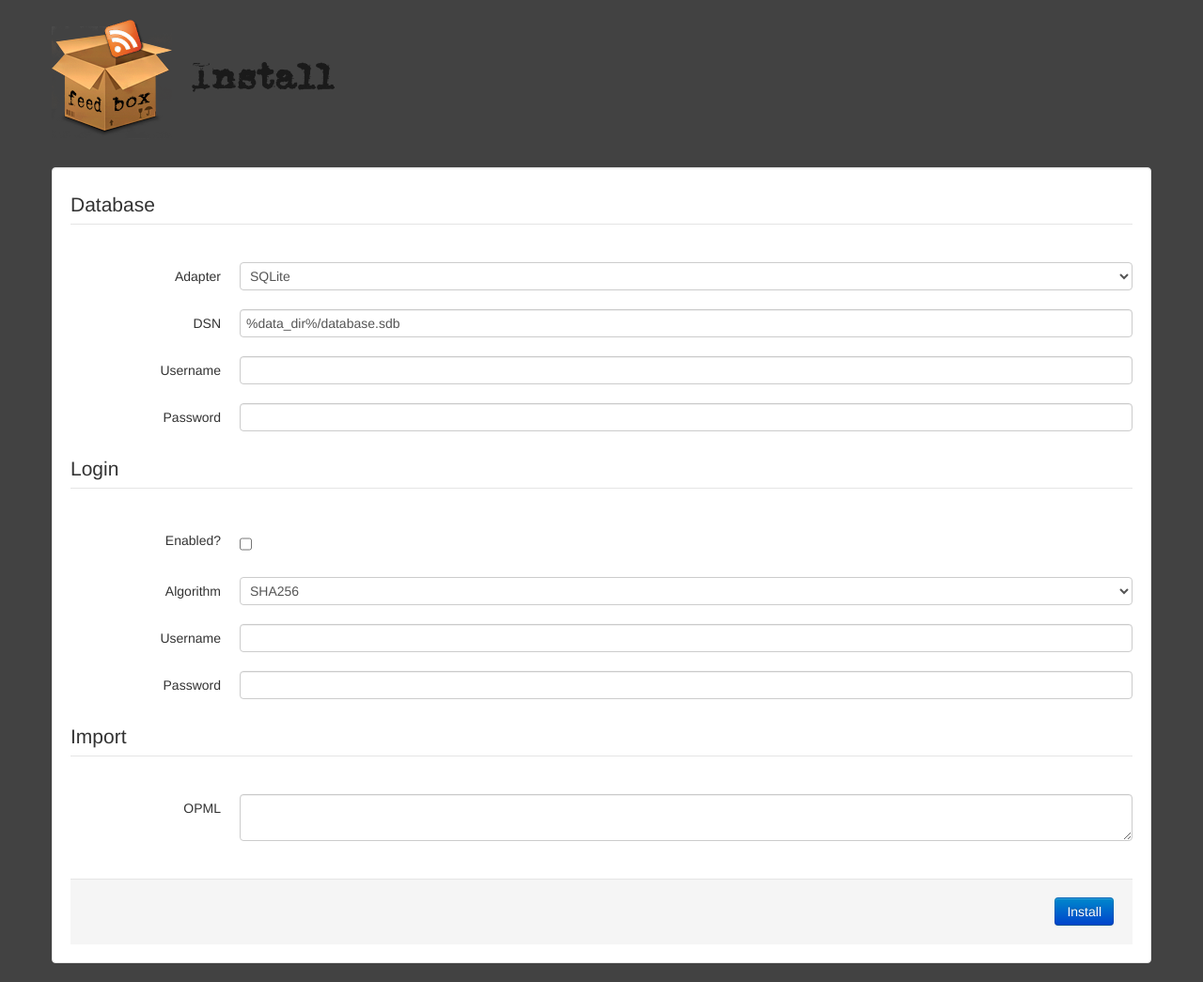
After one commit to nogo/feedbox, a PHP site: template templates/install.html in a window 1280 px wide. The commit adds this page. Shown: the whole page at 94% size. Run offline with PHP 8.4, Linux system fonts and the light colour scheme; the template is opened without the code that fills it, so the values that code supplies are empty.

Commit message:
update installation with frontend

```diff
--- a/public/css/style.css
+++ b/public/css/style.css
@@ -17,6 +17,13 @@ a:hover, a:focus,
 .nav-list > li > a:hover,
 .nav-list > li > a:focus {
     background: #5E5E5E;
+}
+
+.page-header {
+    border-bottom: none;
+    color: #1a1a1a;
+    font-family: 'SearsTowerRegular';
+    padding-bottom: 0;
 }
 
 /* custom */
--- a/public/index.php
+++ b/public/index.php
@@ -14,6 +14,10 @@ if ($app->config('login.enabled')) {
 
 $app->get('/',
     function () use ($app) {
+        if (!$app->config('installed')) {
+            $app->redirect('install.php');
+        }
+
         $app->render('index.html');
     }
 );
--- a/config/default.yml
+++ b/src/Nogo/Feedbox/Resources/config/default.yml
@@ -3,6 +3,9 @@ mode:  "dev"
 templates.path: "%root_dir%/templates"
 data_dir:  "%root_dir%/data"
 cache_dir: "%data_dir%/cache"
+
+log.enabled: true
+log_dir:     "%data_dir%/log"
 
 # Login
 login.enabled:     false
--- /dev/null
+++ b/templates/install.html
@@ -0,0 +1,111 @@
+<!DOCTYPE html>
+<html lang="en">
+<head>
+    <meta charset="utf-8">
+    <title>FeedBox</title>
+    <meta name="viewport" content="width=device-width, initial-scale=1.0">
+    <meta name="description" content="">
+    <meta name="author" content="">
+    <link href="css/bootstrap.min.css" rel="stylesheet">
+    <link href="css/font-awesome.min.css" rel="stylesheet">
+    <link href="css/style.css" rel="stylesheet">
+    <link rel="shortcut icon" href="img/box64.ico" type="image/x-icon"/>
+</head>
+<body>
+
+<div class="container">
+    <h1 class="page-header">
+        <img src="img/box128-1.png" alt="FeedBox"/> Install
+    </h1>
+
+    <form method="post" class="form-horizontal well">
+        <fieldset>
+            <legend>Database</legend>
+            <div class="control-group">
+                <label class="control-label" for="database_adapter">Adapter</label>
+
+                <div class="controls">
+                    <select id="database_adapter" name="database_adapter" class="input-block-level">
+                        <option value="sqlite">SQLite</option>
+                        <option value="mysql">MySQL</option>
+                    </select>
+                </div>
+            </div>
+            <div class="control-group">
+                <label class="control-label" for="database_dsn">DSN</label>
+
+                <div class="controls">
+                    <input type="text" id="database_dsn" name="database_dsn" class="input-block-level" placeholder=""
+                           value="%data_dir%/database.sdb" required>
+                </div>
+            </div>
+            <div class="control-group">
+                <label class="control-label" for="database_username">Username</label>
+
+                <div class="controls">
+                    <input type="text" id="database_username" name="database_username" class="input-block-level" value="">
+                </div>
+            </div>
+            <div class="control-group">
+                <label class="control-label" for="database_password">Password</label>
+
+                <div class="controls">
+                    <input type="text" id="database_password" name="database_password" class="input-block-level" value="">
+                </div>
+            </div>
+        </fieldset>
+        <fieldset>
+            <legend>Login</legend>
+            <div class="control-group">
+                <label class="control-label" for="login_enabled">Enabled?</label>
+
+                <div class="controls">
+                    <input type="checkbox" id="login_enabled" name="login_enabled" class="input-block-level" value="true">
+                </div>
+            </div>
+            <div class="control-group">
+                <label class="control-label" for="login_algorithm">Algorithm</label>
+
+                <div class="controls">
+                    <select id="login_algorithm" name="login_algorithm" class="input-block-level">
+                        <option value="sha256">SHA256</option>
+                        <option value="md5">MD5</option>
+                        <option value="sha1">SHA1</option>
+                    </select>
+                </div>
+            </div>
+            <div class="control-group">
+                <label class="control-label" for="login_username">Username</label>
+
+                <div class="controls">
+                    <input type="text" id="login_username" name="login_username" class="input-block-level" value="">
+                </div>
+            </div>
+            <div class="control-group">
+                <label class="control-label" for="login_password">Password</label>
+
+                <div class="controls">
+                    <input type="password" id="login_password" name="login_password" class="input-block-level" value="">
+                </div>
+            </div>
+        </fieldset>
+        <fieldset>
+            <legend>Import</legend>
+            <div class="control-group">
+                <label class="control-label" for="opml">OPML</label>
+
+                <div class="controls">
+                    <textarea id="opml" name="opml" class="input-block-level"></textarea>
+                </div>
+            </div>
+        </fieldset>
+        <fieldset class="form-actions">
+            <div class="pull-right">
+                <button type="submit" class="btn btn-primary">Install</button>
+            </div>
+        </fieldset>
+    </form>
+</div>
+
+</body>
+</html>
--- a/update.php
+++ b/update.php
@@ -12,8 +12,8 @@ require ROOT_DIR . '/vendor/autoload.php';
 
 // load API config
 $configLoader = new ConfigLoader(
-    ROOT_DIR . '/config/default.yml',
-    ROOT_DIR . '/config/config.yml'
+    ROOT_DIR . '/src/Nogo/Feedbox/Resources/config/default.yml',
+    ROOT_DIR . '/data/config.yml'
 );
 
 $config = $configLoader->getConfig();
```
Also changed, not shown: TODO.md (+0 -2 lines), bootstrap.php (+11 -2 lines), public/install.php (+85 -31 lines), src/Nogo/Feedbox/Repository/Item.php (+4 -6 lines), templates/install_done.html (added, +27 -0 lines), src/Nogo/Feedbox/Resources/sql/fixtures.sql (renamed from config/sql/fixtures.sql), src/Nogo/Feedbox/Resources/sql/mysql.sql (renamed from config/sql/mysql.sql), src/Nogo/Feedbox/Resources/sql/sqlite.sql (renamed from config/sql/sqlite.sql), 2 other files.
